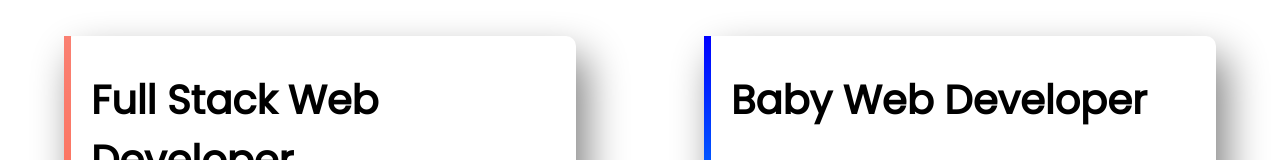
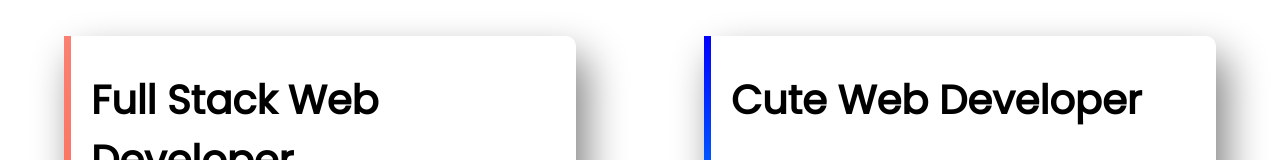
Before and after one commit to freelancer-sifatulislam/ph-portfolio, a plain HTML site: page index.html in a window 1280 px wide. Shown: the part 1219-1379 px from the top of the page. Drawn offline with Linux system fonts and the light colour scheme.

Commit message:
baby change to cute

```diff
--- a/index.html
+++ b/index.html
@@ -55,7 +55,7 @@
                     original form, accompanied by English versions from the 1914 translation by H. Rackham.</p>
             </div>
             <div id="web-dev-experience" class="experience-item">
-                <h2>Baby Web Developer</h2>
+                <h2>Cute Web Developer </h2>
                 <h3 class="yellowgreen-color">2022-present | Programming Hero Learner</h3>
                 <p>The standard chunk of Lorem Ipsum used since the 1500s is reproduced below for those interested.
                     Sections
```
